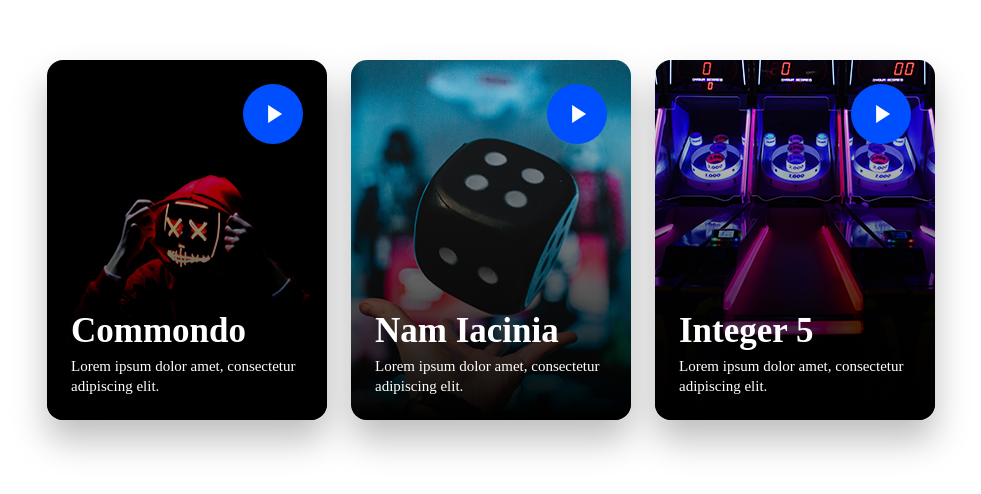
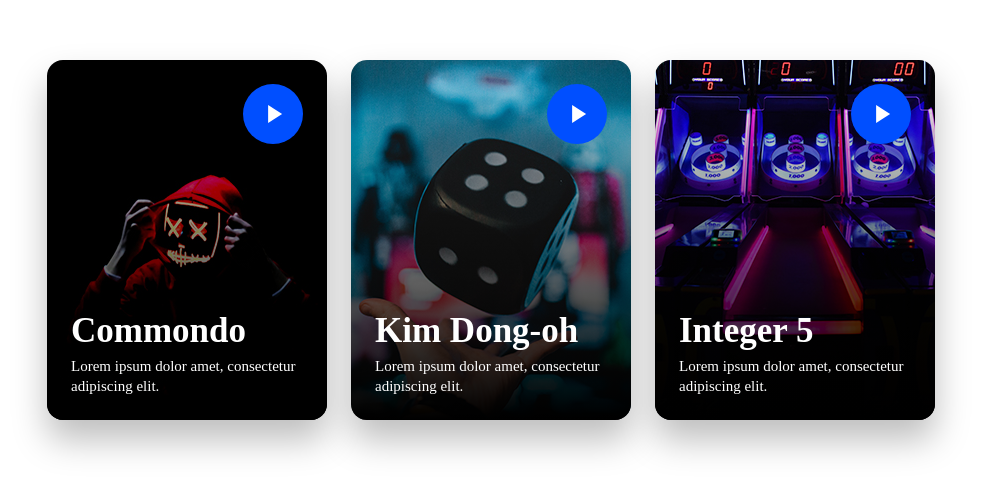
Before and after one commit to curbdesign/web01, a plain HTML site: page 210527_test/index.html in a window 1280 px wide. Shown: the part 150-644 px from the top of the page, without its empty margins (149-1130 px from the left). Drawn offline with Linux system fonts and the light colour scheme.

Commit message:
Update index.html

```diff
--- a/210527_test/index.html
+++ b/210527_test/index.html
@@ -21,7 +21,7 @@
 			<div class="img-grdient"></div>
 			<img src="img/sample-2.jpg" alt="이미지02">
 			<div class="text-wrap">
-				<h1>Nam Iacinia</h1>
+				<h1>Kim Dong-oh</h1>
 				<p>Lorem ipsum dolor amet, consectetur adipiscing elit.</p>
 			</div>
 			<div class="play-btn"></div>
```
